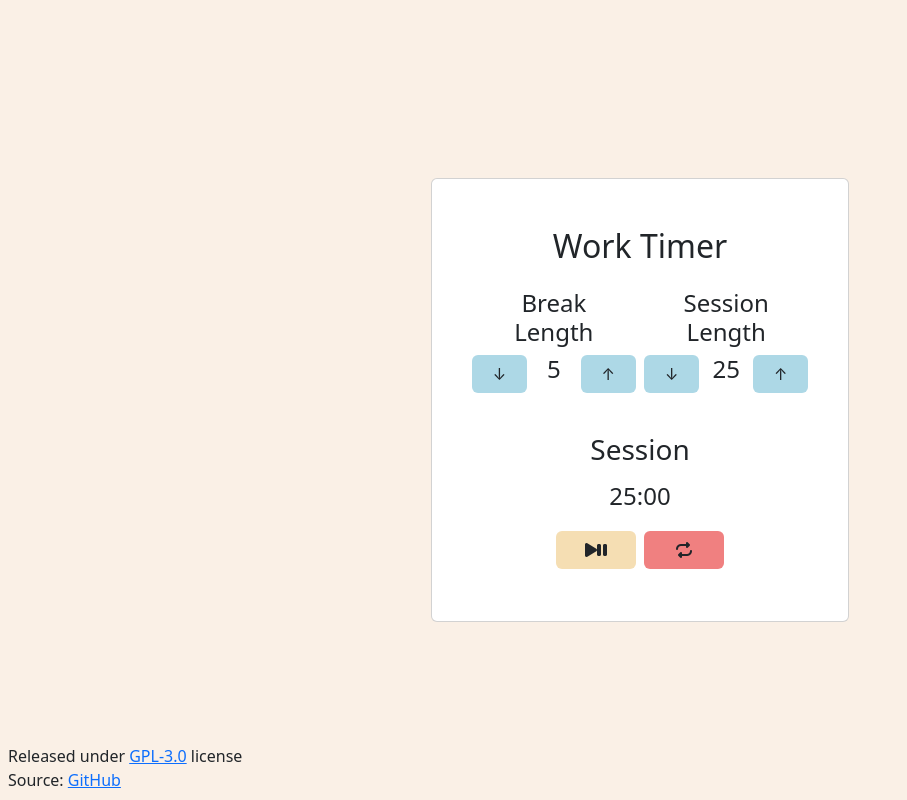
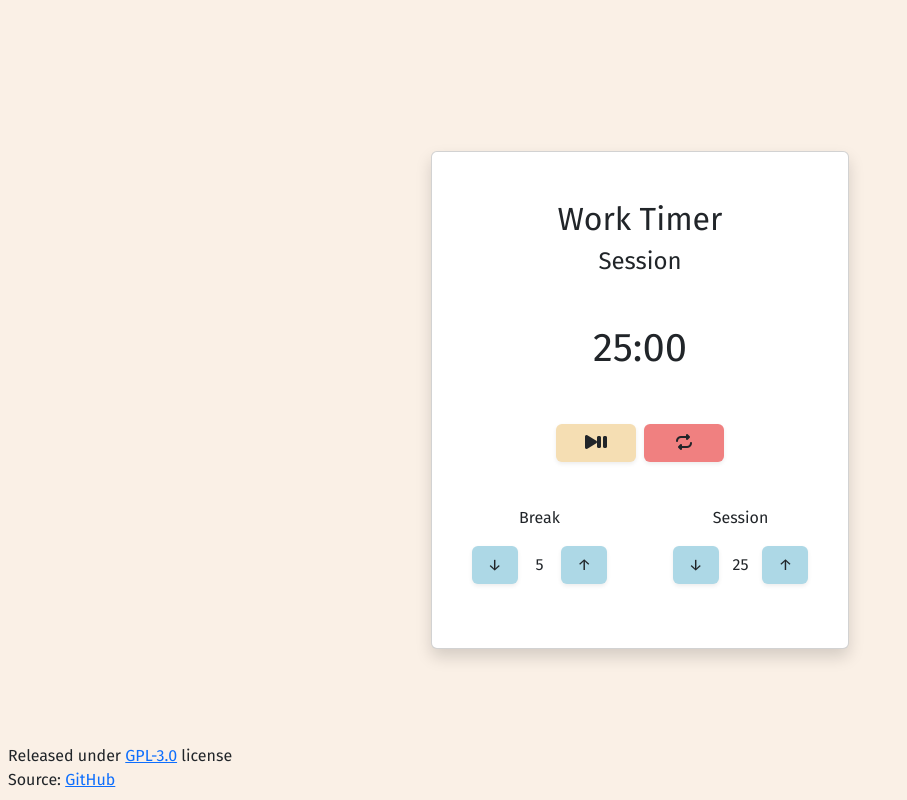
Before and after one commit to pablomartan/pomodoro, a React app: page / in a window 1280 px wide. Shown: the whole page, without its empty margins (0-907 px from the left). Built offline with nearby package versions, Linux system fonts and the light colour scheme.

Commit message:
feat: style changes

```diff
--- a/src/js/App.js
+++ b/src/js/App.js
@@ -57,13 +57,13 @@ export const App = () => {
 
   return(
     <>
-      <div id="app" className="card p-5 justify-self-center col-10 col-sm-8 col-md-6 col-lg-4">
+      <div id="app" className="card shadow p-5 justify-self-center col-10 col-sm-8 col-md-6 col-lg-4">
         <h2 className="text-center">Work Timer</h2>
-        <div className="row" id="length-control">
+        <Timer reset={reset} timeLeft={secondsToString(state.timeLeft)} startStopHandler={startStopHandler}/>
+        <div className="row justify-content-between" id="length-control">
           <LengthControl name="break" value={state.breakLength} inc={breakInc} dec={breakDec} />
           <LengthControl name="session" value={state.sessionLenght} inc={sessionInc} dec={sessionDec} />
         </div>
-        <Timer reset={reset} timeLeft={secondsToString(state.timeLeft)} startStopHandler={startStopHandler}/>
         <Audio id="beep"
           url="https://raw.githubusercontent.com/freeCodeCamp/cdn/master/build/testable-projects-fcc/audio/BeepSound.wav" />
       </div>
--- a/src/js/LengthControl.js
+++ b/src/js/LengthControl.js
@@ -9,12 +9,12 @@ export const LengthControl = props => {
   const dispatch = useDispatch();
 
   return(
-    <div className="length-control col p-3" id={props.id}>
-      <h4 className="text-capitalize text-center" id={labelId}>{props.name} length</h4>
+    <div className="col col-lg-5 p-3" id={props.id}>
+      <p className="text-capitalize text-center" id={labelId}>{props.name}</p>
       <div className="row">
-        <button className="col btn my-buttons" id={decrementId} onClick={() => dispatch(props.dec())}>↓</button>
-        <h4 className="col text-center" id={lengthId}>{props.value}</h4>
-        <button className="col btn my-buttons" id={incrementId} onClick={() => dispatch(props.inc())}>↑</button>
+        <button className="col btn shadow-sm my-buttons" id={decrementId} onClick={() => dispatch(props.dec())}>↓</button>
+        <p className="col text-center m-auto" id={lengthId}>{props.value}</p>
+        <button className="col btn shadow-sm my-buttons" id={incrementId} onClick={() => dispatch(props.inc())}>↑</button>
       </div>
     </div>
   )
--- a/src/js/Timer.js
+++ b/src/js/Timer.js
@@ -7,20 +7,20 @@ export const Timer = props => {
   const state = useSelector(stateTimer);
 
   return(
-    <div id="timer" className="container col mt-4">
-      <h3 className="text-center mb-3" id="timer-label">{state.timerLabel}</h3>
-      <h4 className="text-center mb-3" id="time-left">{props.timeLeft}</h4>
+    <div id="timer" className="container col mb-4">
+      <h4 className="text-center mb-3" id="timer-label">{state.timerLabel}</h4>
+      <h3 className="text-center m-5" id="time-left">{props.timeLeft}</h3>
       <div className="row justify-content-center" id="timer-controls">
         <button
           id="start_stop"
-          className="col col-md-3 text-center btn m-1"
+          className="col col-md-3 text-center btn m-1 shadow-sm"
           onClick={() => props.startStopHandler(state, dispatch)}>
             <i className="fa-solid fa-play"></i>
             <i className="fa-solid fa-pause"></i>
         </button>
         <button
           id="reset"
-          className="col col-md-3 text-center btn m-1"
+          className="col col-md-3 text-center btn m-1 shadow-sm"
           onClick={() => dispatch(props.reset())}>
             <i className="fa-solid fa-repeat"></i>
         </button>
--- a/src/style/main.scss
+++ b/src/style/main.scss
@@ -1,6 +1,9 @@
+@import url('https://fonts.googleapis.com/css2?family=Fira+Sans&display=swap');
+
 html, body {
     height: 100%;
     background: linen;
+    font-family: 'Fira Sans', sans-serif;
 }
 
 @media (max-width: 440px) {
@@ -14,7 +17,7 @@ html, body {
     background-color: lightblue;
 
     &:active, &:hover {
-        background-color: lightslategrey;
+        background-color: powderblue;
     }
 }
 
@@ -33,3 +36,7 @@ html, body {
         background-color: indianred;
     }
 }
+
+#time-left {
+  font-size: 40px;
+}
```
